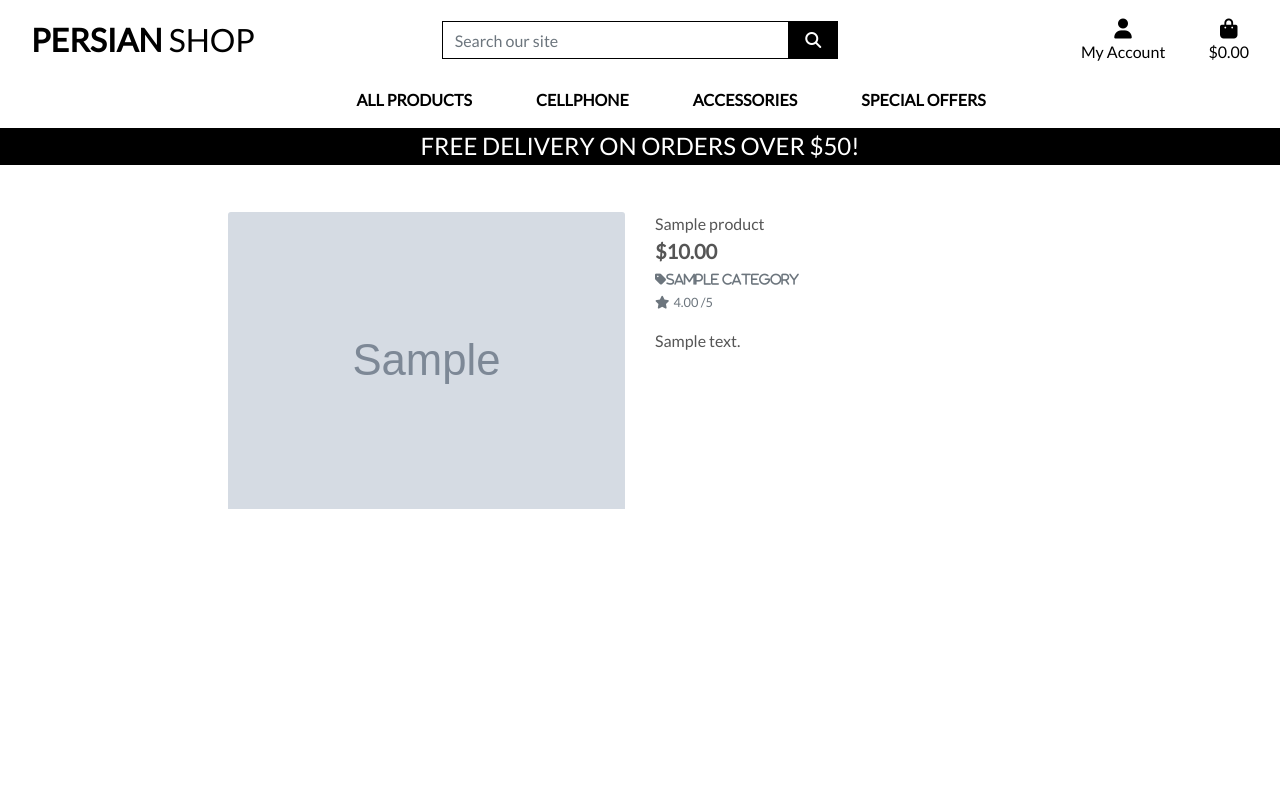
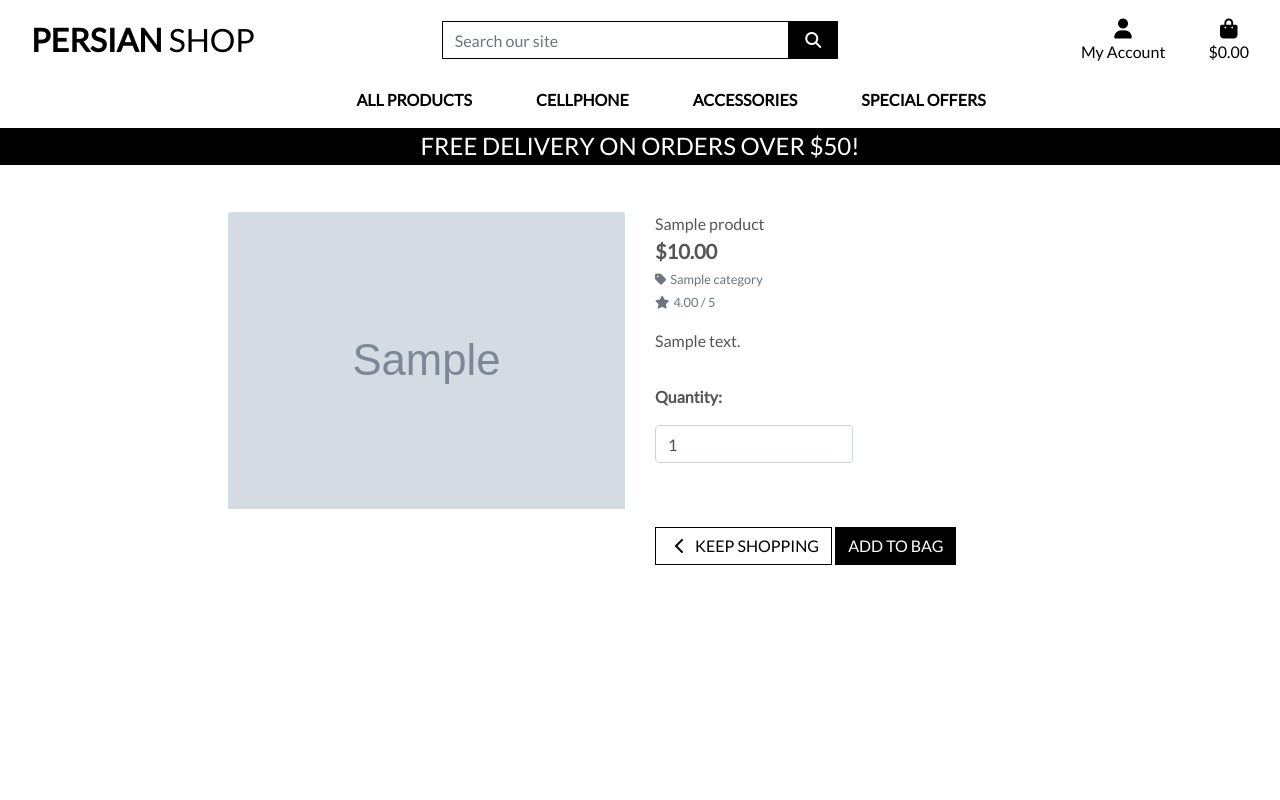
Before and after one commit to Mtnikmaram/Persian-shop, a Django app: page /products/1 in a window 1280 px wide. Run offline with Django 3.2, Linux system fonts and the light colour scheme; tables that the repository leaves empty hold one stand-in row (values such as "Sample post"); grey boxes marked "Sample" are stand-in pictures; some libraries are stand-ins or nearby versions.

Commit message:
adding the product and checking the bag

```diff
--- a/bag/contexts.py
+++ b/bag/contexts.py
@@ -1,11 +1,24 @@
 from decimal import Decimal
 from django.conf import settings
+from django.shortcuts import get_object_or_404
+from products.models import Product
 
 def bag_contents(request):
 
     bag_items = []
     total = 0
     product_count = 0
+    bag = request.session.get('bag', {})
+
+    for item_id, quantity in bag.items():
+        product = get_object_or_404(Product, pk=item_id)
+        total += quantity * product.price
+        product_count += quantity
+        bag_items.append({
+            'item_id': item_id,
+            'quantity': quantity,
+            'product': product,
+        })
 
     if total < settings.FREE_DELIVERY_THRESHOLD:
         delivery = total * Decimal(settings.STANDARD_DELIVERY_PERCENTAGE / 100)
--- a/bag/urls.py
+++ b/bag/urls.py
@@ -1,7 +1,7 @@
-from django.contrib import admin
 from django.urls import path
 from . import views
 
 urlpatterns = [
-    path('', views.view_bag, name="view_bag")
+    path('', views.view_bag, name='view_bag'),
+    path('add/<item_id>/', views.add_to_bag, name='add_to_bag'),
 ]
--- a/products/models.py
+++ b/products/models.py
@@ -4,8 +4,10 @@ from django.db import models
 
 
 class Category(models.Model):
+
     class Meta:
         verbose_name_plural = 'Categories'
+
     name = models.CharField(max_length=254)
     friendly_name = models.CharField(max_length=254, null=True, blank=True)
 
--- a/products/templates/products/product_detail.html
+++ b/products/templates/products/product_detail.html
@@ -21,7 +21,7 @@
                         </a>
                         {% else %}
                         <a href="">
-                        <img class="card-img-top img-fluid" src="{{MEDIA_URL }}noimage.png" alt="{{ product.name }}">
+                            <img class="card-img-top img-fluid" src="{{ MEDIA_URL }}noimage.png" alt="{{ product.name }}">
                         </a>
                     {% endif %}
                 </div>
@@ -33,19 +33,42 @@
                     {% if product.category %}
                     <p class="small mt-1 mb-0">
                         <a class="text-muted" href="{% url 'products' %}?category={{ product.category.name }}">
-                            <i class="fas fa-tag mr-1">{{ product.category.friendly_name }}</i>
+                            <i class="fas fa-tag mr-1"></i>{{ product.category.friendly_name }}
                         </a>
                     </p>
                     {% endif %}
                     {% if product.rating %}
-                        <small class="text-muted"><i class="fas fa-star mr-1"></i>{{ product.rating }} /5</small>
+                        <small class="text-muted"><i class="fas fa-star mr-1"></i>{{ product.rating }} / 5</small>
                     {% else %}
                         <small class="text-muted">No Rating</small>
                     {% endif %}
                     <p class="mt-3">{{ product.description }}</p>
+                    <form class="form" action="{% url 'add_to_bag' product.id %}" method="POST">
+                        {% csrf_token %}
+                        <div class="form-row">
+                            <div class="col-12">
+                                <p class="mt-3"><strong>Quantity:</strong></p>
+                                <div class="form-group w-50">
+                                    <div class="input-group">
+                                        <input class="form-control qty_input" type="number" name="quantity" value="1" min="1" max="99" data-item_id="{{ product.id }}" id="id_qty_{{ product.id }}">
+                                    </div>
+                                </div>
+                            </div>
+
+                            <div class="col-12">
+                                <a href="{% url 'products' %}" class="btn btn-outline-black rounded-0 mt-5">
+                                    <span class="icon">
+                                        <i class="fas fa-chevron-left"></i>
+                                    </span>
+                                    <span class="text-uppercase">Keep Shopping</span>
+                                </a>
+                                <input type="submit" class="btn btn-black rounded-0 text-uppercase mt-5" value="Add to Bag">
+                            </div>
+                            <input type="hidden" name="redirect_url" value="{{ request.path }}">
+                        </div>
+                    </form>
                 </div>
             </div>
         </div>
     </div>
-
 {% endblock %}
--- a/products/templates/products/products.html
+++ b/products/templates/products/products.html
@@ -55,7 +55,7 @@
                         <div class="col-sm-6 col-md-6 col-lg-3 col-xl-4">
                             <div class="card h-100 border-0">
                                 {% if product.image %}
-                                <a href="">
+                                <a href="{% url 'product_detail' product.id %}">
                                     <img class="card-img-top img-fluid" src="{{ product.image.url }}" alt="{{ product.name }}">
                                 </a>
                                 {% else %}
--- a/products/urls.py
+++ b/products/urls.py
@@ -1,5 +1,6 @@
 from django.urls import path
 from . import views
+
 
 urlpatterns = [
     path('', views.all_products, name='products'),
--- a/products/views.py
+++ b/products/views.py
@@ -1,8 +1,8 @@
 from django.shortcuts import render, redirect, reverse, get_object_or_404
 from django.contrib import messages
 from django.db.models import Q
+from django.db.models.functions import Lower
 from .models import Product, Category
-from django.db.models.functions import Lower
 
 # Create your views here.
 
--- a/static/css/base.css
+++ b/static/css/base.css
@@ -36,6 +36,19 @@ body {
 .btn-black {
     background: black;
     color: white;
+}
+
+.btn-outline-black {
+    background: white;
+    color: black !important; /* use important to override link colors for <a> elements */
+    border: 1px solid black;
+}
+
+.btn-outline-black-hover,
+.btn-outline-black:active,
+.btn-outline-black:focus {
+    background: black;
+    color: white !important;
 }
 
 .shop-now-button:hover,
```
Also changed, not shown: bag/templates/bag/bag.html (+62 -1 lines), bag/views.py (+16 -1 lines), products/templates/products/includes/quantity_input_script.html (added, +44 -0 lines), media/15promax.jpeg (added), media/15promax_ycHp4yS.jpeg (added), media/iphone-15.jpeg (deleted), media/s23ultra.jpeg (added), media/s23ultra_2wgukS8.jpeg (added). Lines whose indentation alone changed are shown as unchanged.
